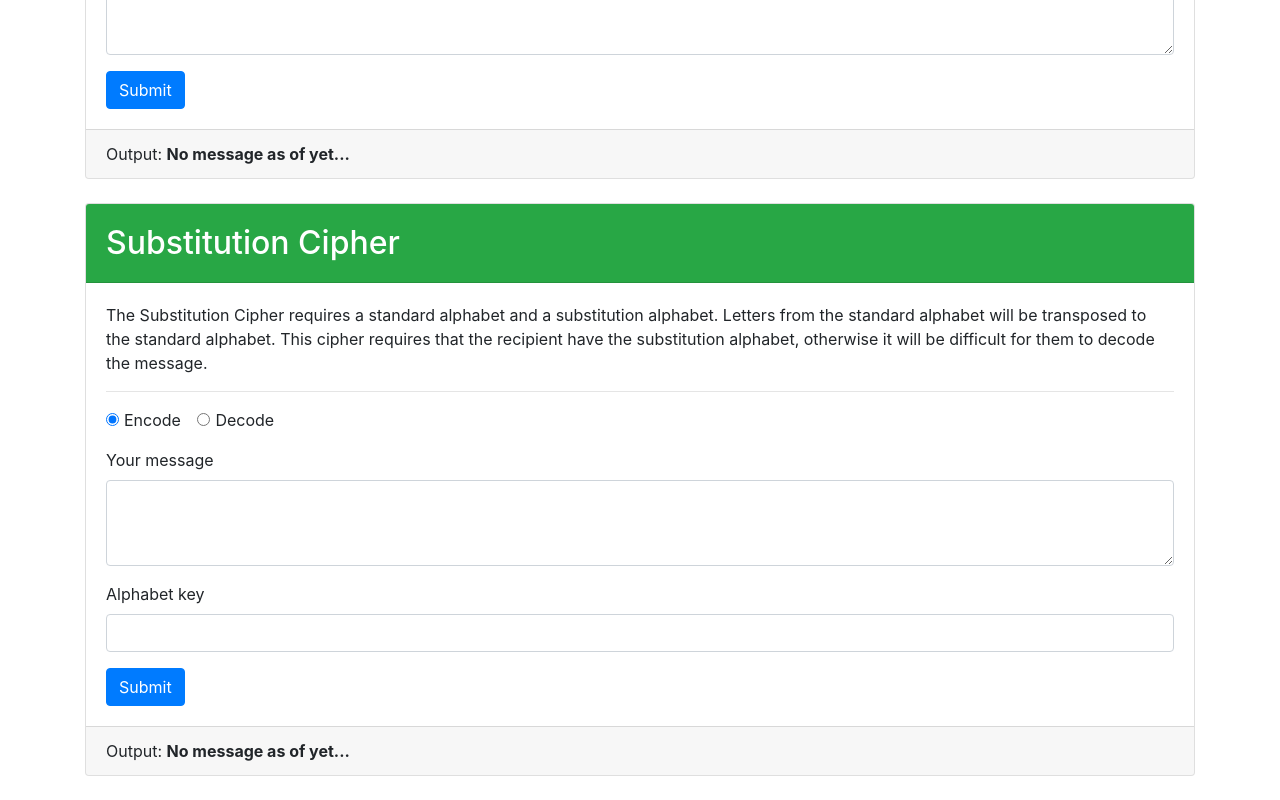
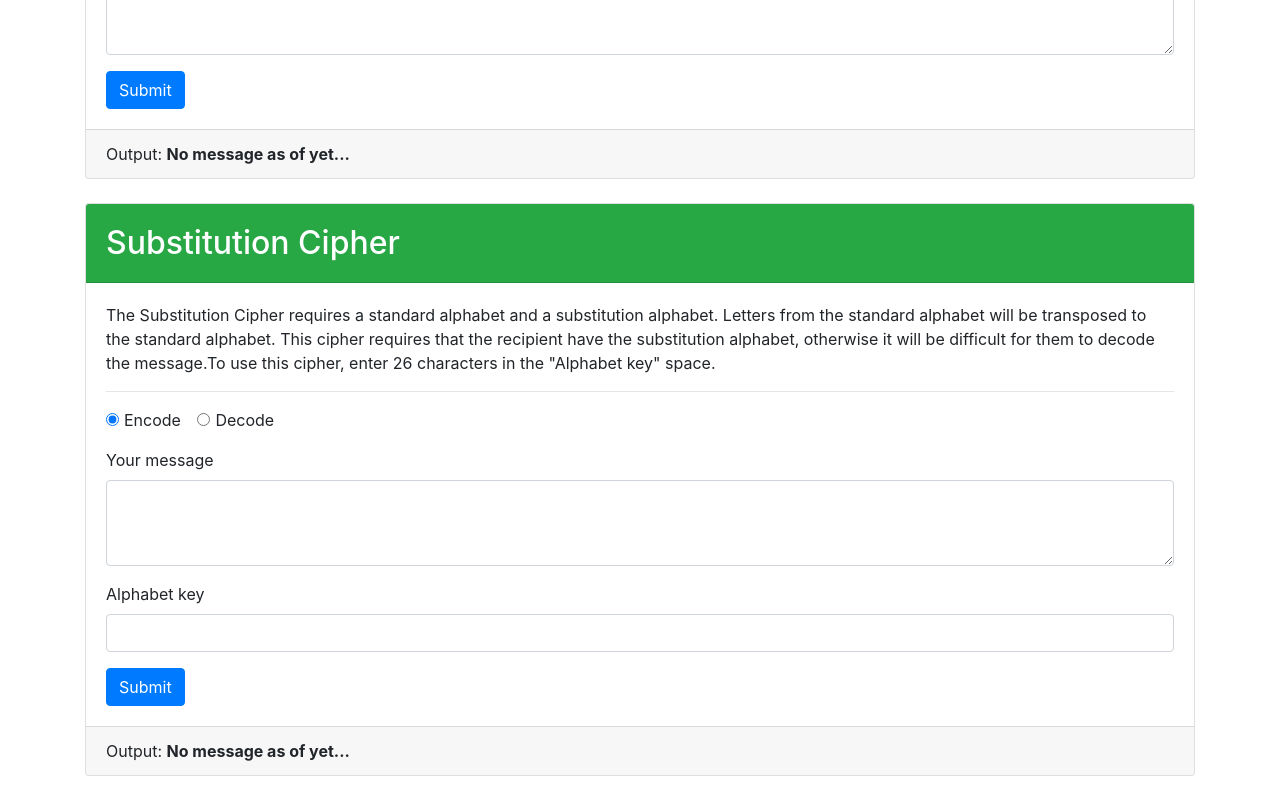
Before and after one commit to jlee55504/Decoder-ring-project, a website: page index.html in a window 1280 px wide. Shown: the part 1041-1841 px from the top of the page. Drawn offline with nearby package versions, Linux system fonts and the light colour scheme.

Commit message:
Updated the instructions for the 'Caesar' and the 'Substitution' ciphers.

```diff
--- a/index.html
+++ b/index.html
@@ -198,7 +198,8 @@
                 substitution alphabet. Letters from the standard alphabet will
                 be transposed to the standard alphabet. This cipher requires
                 that the recipient have the substitution alphabet, otherwise it
-                will be difficult for them to decode the message.
+                will be difficult for them to decode the message.To use this cipher, enter
+                 26 characters in the "Alphabet key" space.
               </p>
               <hr />
               <form id="substitution">
```
